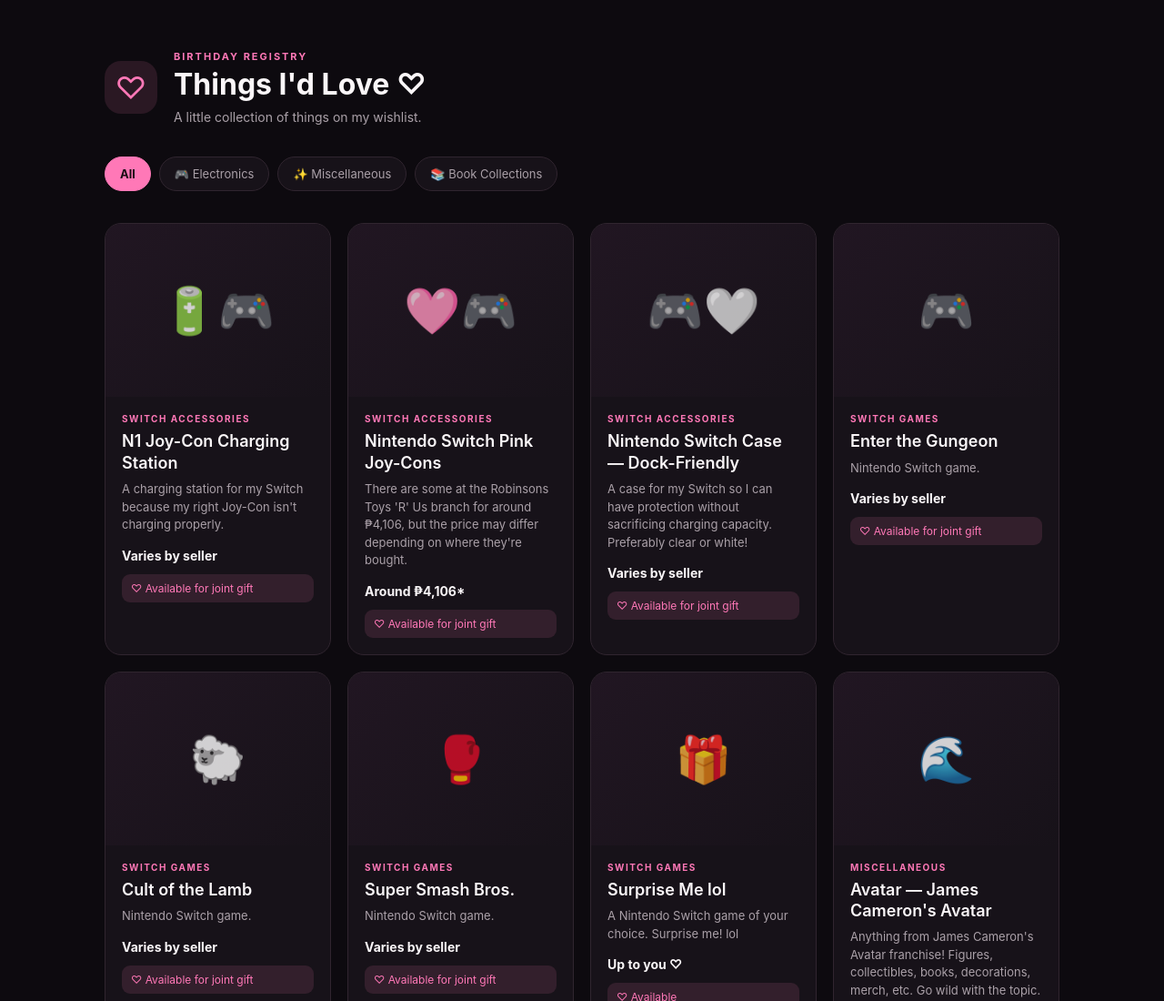
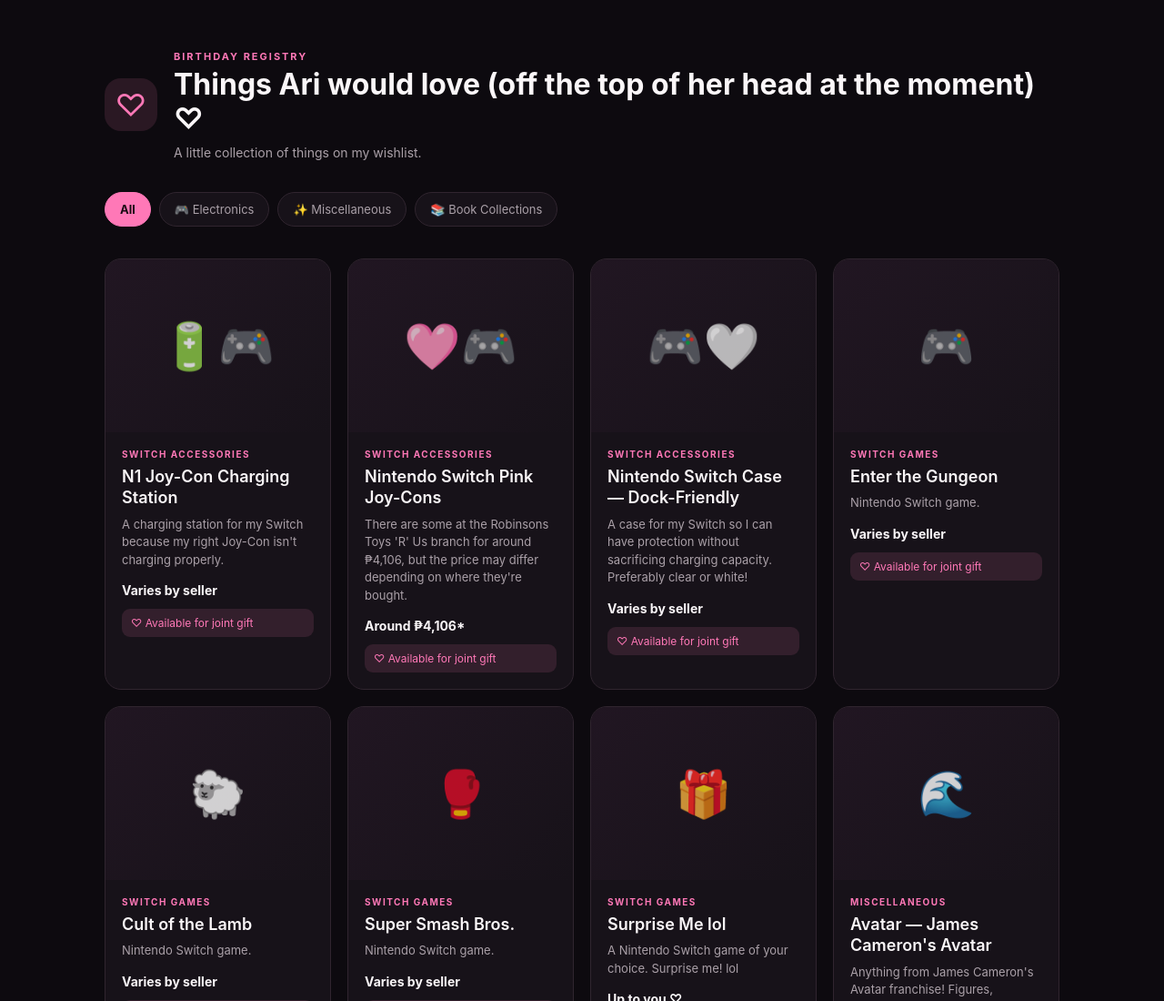
Before and after one commit to adingameerabd-ctrl/Ari-s-18th, a plain HTML site: page index.html in a window 1280 px wide. Shown: the top 1100 px of the page at 91% size. Drawn offline with Linux system fonts and the light colour scheme.

Commit message:
Update index.html

```diff
--- a/index.html
+++ b/index.html
@@ -37,7 +37,7 @@
             </div>
 
             <h1>
-                Things I'd Love ♡
+                Things Ari would love (off the top of her head at the moment) ♡
             </h1>
 
             <p class="subtitle">
```
